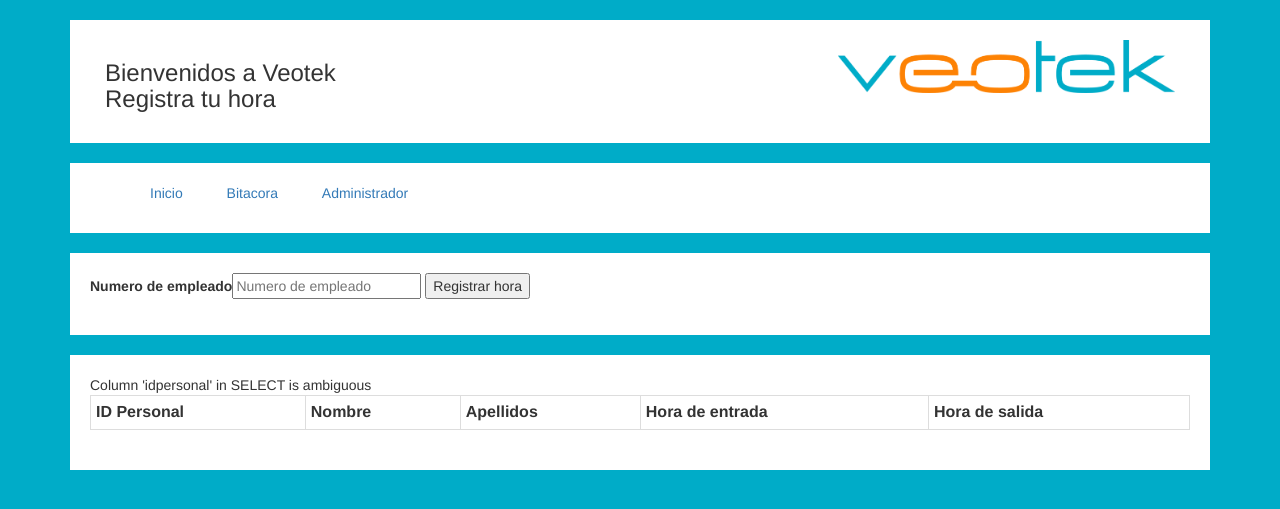
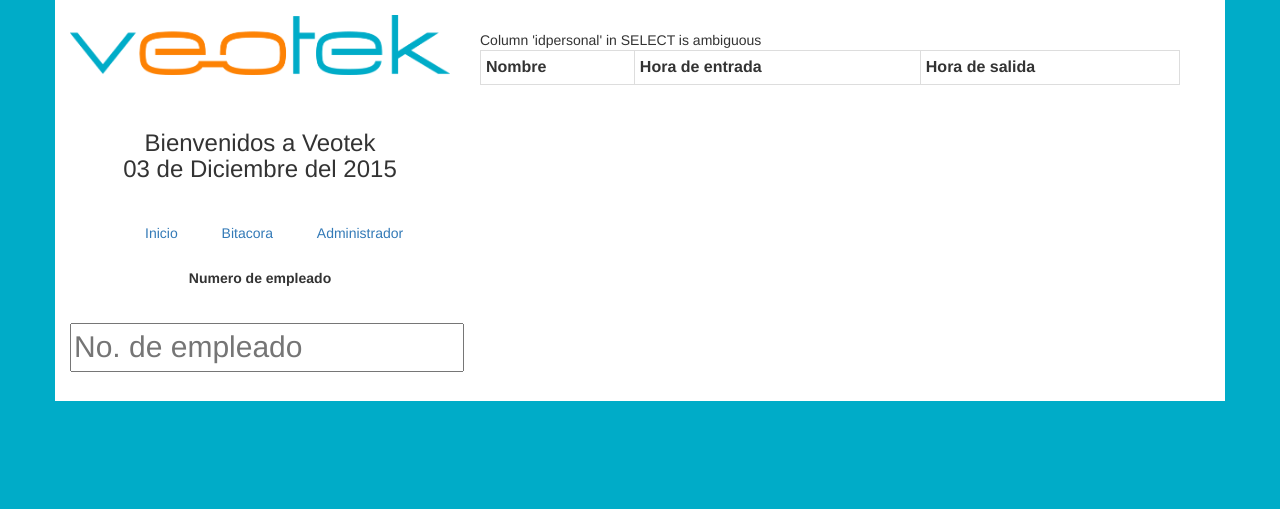
Before and after one commit to diegohdez90/Veotek3.0, a PHP site: page /index.php in a window 1280 px wide. Shown: the top 509 px of the page. Run offline with PHP 8.4, Linux system fonts and the light colour scheme; tables that the repository leaves empty or names only in its code hold one stand-in row (values such as "Sample post"); lists and menus that the app fills with data are empty.

Commit message:
Registro de entradas
En esta versión se hicieron cambios en el diseño y en la base de datos
para guardar los datos.

```diff
--- a/css/main.css
+++ b/css/main.css
@@ -4,8 +4,7 @@
 
 .header, .menu, .register, .horario{
 	background-color: white;
-	margin: 20px 0px;
-	padding: 20px;
+	padding: 15px;
 
 }
 
@@ -37,3 +36,15 @@
 	display:block;
     margin:auto;
 }
+
+.numero { font-size: 30px; }
+
+.salida td{
+	background-color: #FF0606;
+	color: white;
+}
+
+.entrada td{
+	background-color: #137D29;
+	color: white;
+}
--- a/index.php
+++ b/index.php
@@ -9,13 +9,33 @@
 <body>
 
 	<div class="container">
-		<div class=" header row">
-			<div class="col-md-8">
-				<h3>Bienvenidos a Veotek<br>Registra tu hora</h3>
-			</div>
+		<div class="register row">
 			<div class="col-md-4">
+				<div class="row">
 					<img width="100%" align="center" src="img/veotek.png">
 				</div>
+				<div class=" header row">
+					<h3 class="text-center">Bienvenidos a Veotek<br>
+					<?php
+						$hoy = date("Y-m-d");
+						$annio = substr($hoy, 0,4);
+						$mes = substr($hoy, 5,2);
+						$dia = substr($hoy, 8,2);
+						$meses = array('1' =>  'Enero',
+									'2' =>  'Febrero',
+									'3' =>  'Marzo',
+									'4' =>  'Abril',
+									'5' =>  'Mayo',
+									'6' =>  'Junio',
+									'7' =>  'Julio',
+									'8' =>  'Agosto',
+									'9' =>  'Septiembre',
+									'10' =>  'Octubre',
+									'11' =>  'Noviembre',
+									'12' =>  'Diciembre',);
+						$nombre_mes = $meses[$mes];
+					?>
+					<?php echo $dia;?> de <?php echo $nombre_mes;?> del <?php echo $annio; ?></h3>
 				</div>
 				<div class="menu row">
 					<ul>
@@ -24,52 +44,68 @@
 						<li><a href="administrador.php">Administrador</a></li>
 					</ul>
 				</div>
-		<div class="register row">
+
+				<div class="row">
 					<form action="registrar.php" method="post" ctype="multipart/form-data">
-				<label>Numero de empleado</label><input placeholder="Numero de empleado" name="clave">
+						<p class="text-center"><label>Numero de empleado</label></p><br><input class="numero" placeholder="No. de empleado" name="clave">
 					<!--	<label>Nombre de Usuario</label><input type="password" placeholder="Nombre de usuario" name="usuario">-->
-				<input type="submit" value="Registrar hora">
+					<!--	<br><input type="submit" value="Registrar hora">-->
 					</form>
 				</div>
+			</div>
 
+
+			<div class="col-md-8">
 				<div class="horario table-responsive">
-			<table class="table table-condensed table-bordered">
+					<table class="table table-condensed table-bordered salida">
 						<tr>
-					<th>ID Personal</th>
 							<th>Nombre</th>
-					<th>Apellidos</th>
 							<th>Hora de entrada</th>
 							<th>Hora de salida</th>
 						</tr>
 						<?php
-					$hoy = date("Y-m-d");
 							$dateTime = new dateTime("tomorrow");
 							$tomorrow = $dateTime->format("Y-m-d");
 							include('conexion.php');
-					$datos = "select idpersonal,nombre,apellidos,entrada,salida from horario,personal where entrada >= '$hoy' and entrada <= '$tomorrow' and personal.idpersonal = horario.personal_idpersonal order by entrada desc";
+							$datos = "select idpersonal,nombre,apellidos,dia_entrada,hora_entrada,dia_salida,hora_salida from horario,personal where dia_entrada = '$hoy' and personal.idpersonal = horario.personal_idpersonal and hora_salida is not null order by hora_salida desc";
 							$horario = mysql_query($datos, $conexion) or die(mysql_error());
 							$totEmp = mysql_num_rows($horario);
 							while ($rows = mysql_fetch_assoc($horario)) {
 								echo "<tr>";
-						$idpersonal = $rows['idpersonal'];
-						echo "<td>".$idpersonal."</td>";
-						$nombre = $rows['nombre'];
+								$nombre = $rows['nombre']." ".$rows['apellidos'];
 								echo "<td>".$nombre."</td>";
-						$apellido = $rows['apellidos'];
-						echo "<td>".$apellido."</td>";
-						$entrada = $rows['entrada'];
-						echo "<td>".$entrada."</td>";
-						$salida = $rows['salida'];
-						echo "<td>".$salida."</td>";
+								$hora_entrada = $rows['hora_entrada'];
+								echo "<td>".$hora_entrada."</td>";
+								$hora_salida = $rows['hora_salida'];
+								echo "<td>".$hora_salida."</td>";
 								echo "</tr>";
 							}
-					$salida = date("Y-m-d 21:30:00",strtotime("-1 days"));
-					$datos = "UPDATE horario SET salida='$salida' where salida IS NULL";
+
+							?>
+
+					</table>
+					<table class="table table-condensed table-bordered entrada">
+					<?php
+							$datos = "select idpersonal,nombre,apellidos,dia_entrada,hora_entrada,dia_salida,hora_salida from horario,personal where dia_entrada = '$hoy' and personal.idpersonal = horario.personal_idpersonal and hora_salida is null order by hora_entrada desc";
+							$horario = mysql_query($datos, $conexion) or die(mysql_error());
+							$totEmp = mysql_num_rows($horario);
+							while ($rows = mysql_fetch_assoc($horario)) {
+								echo "<tr>";
+								$nombre = $rows['nombre']." ".$rows['apellidos'];
+								echo "<td>".$nombre."</td>";
+								$hora_entrada = $rows['hora_entrada'];
+								echo "<td>".$hora_entrada."</td>";
+								$hora_salida = $rows['hora_salida'];
+								echo "</tr>";
+							}
+							$dia_salida = date("Y-m-d",strtotime("-1 days"));
+							$datos = "UPDATE horario SET dia_salida='$dia_salida',hora_salida='19:30:00' where dia_entrada='$dia_salida' and hora_salida IS NULL";
 							$actualizar = mysql_query($datos, $conexion) or die(mysql_error());
 						?>
 					</table>
 				</div>
-
+			</div>
+		</div>
 
 	</div>
 
```
Also changed, not shown: registrar.php (+6 -5 lines). Lines whose indentation alone changed are shown as unchanged.
